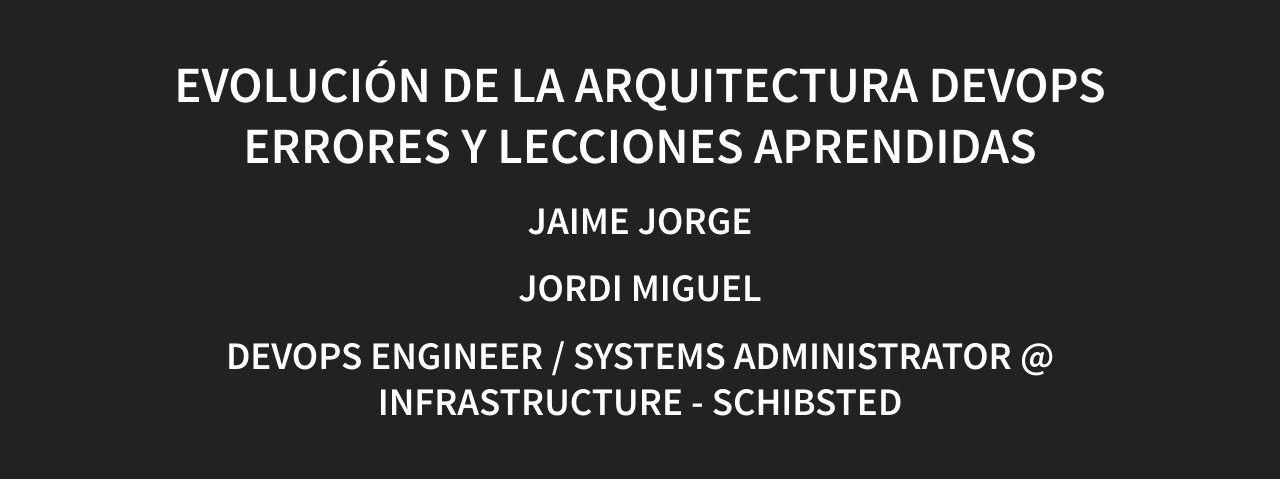
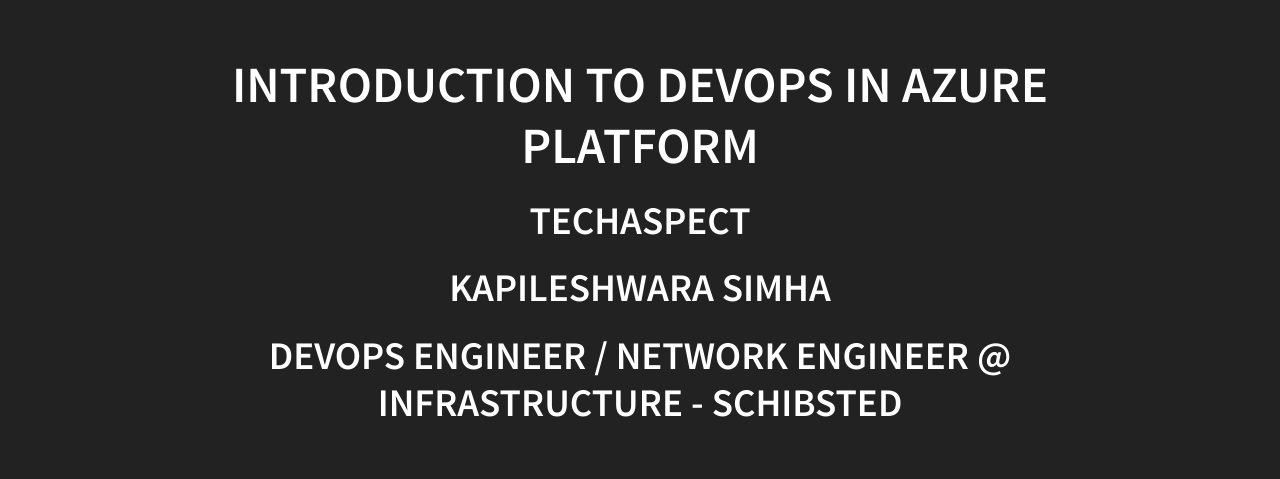
Before and after one commit to Kapileshwarn/devopsazureday, a website: page index.html in a window 1280 px wide. Shown: the part 126-605 px from the top of the page. Drawn offline with Linux system fonts and the light colour scheme.

Commit message:
Create index.html

```diff
--- a/index.html
+++ b/index.html
@@ -27,16 +27,15 @@
 
 				<!-- __ INTRO __ -->
 				<section>
-					<h3>Evolución de la arquitectura DevOps
-						Errores y lecciones aprendidas</h3>
+					<h3>Introduction to Devops in Azure Platform</h3>
 					<p>
-					<h4>Jaime Jorge</h4>
+					<h4>Techaspect</h4>
 					</p>
 					<p>
-					<h4>Jordi Miguel</h4>
+					<h4>Kapileshwara simha</h4>
 					</p>
 					<p>
-					<h5>Devops Engineer / Systems Administrator @ Infrastructure - Schibsted</h5>
+					<h5>Devops Engineer / Network Engineer @ Infrastructure - Schibsted</h5>
 					</p>
 
 				</section>
@@ -53,8 +52,8 @@
 
 				<!-- __ SCHIBSTED INTRO __ -->
 				<section>
-					<a class="image" href="http://www.schibsted.com"><img src="./img/SMG_Medium_2014_RGB.jpg"/></a>
-					<p class="fragment">Schibsted Media Group is an international media group with 6800 employees in 31 countries</p>
+					<a class="image" href="http://www.techaspect.com"><img src="./img/SMG_Medium_2014_RGB.jpg"/></a>
+					<p class="fragment">TechAspect is an innovative digital transformation agency, specializing in delivering digital experience, commerce, and marketing solutions </p>
 					<p class="fragment"><strong>250M+ users</strong></p>
 				</section>
 				<!-- section>
```
